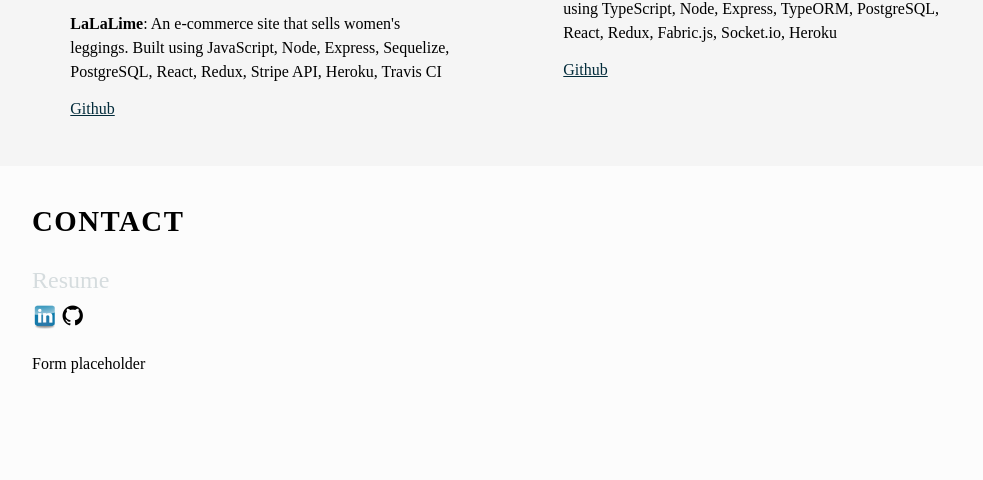
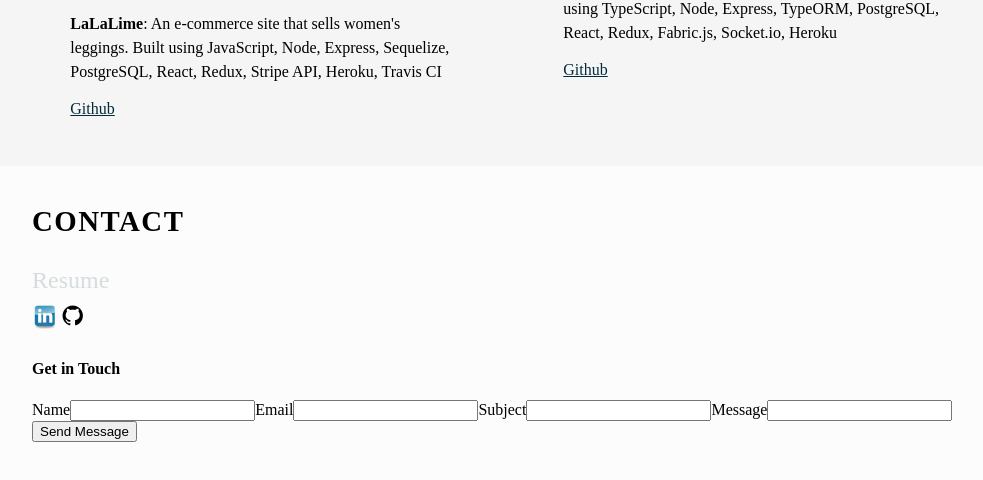
Before and after one commit to elizabetheinstein/Portfolio-Site, a Gatsby site: page / in a window 1280 px wide. Shown: the part 2176-2656 px from the top of the page, without its empty margins (130-1113 px from the left). Before the commit the page ends 2625 px from the top, so only its background shows below. Built offline with nearby package versions, Linux system fonts and the light colour scheme; Gatsby itself is replaced by a stand-in of ours.

Commit message:
Created contact form with emailjs

```diff
--- a/gatsby-config.js
+++ b/gatsby-config.js
@@ -1,3 +1,7 @@
+require("dotenv").config({
+  path: `.env.${process.env.NODE_ENV}`,
+})
+
 module.exports = {
   siteMetadata: {
     title: `Elizabeth Einstein`,
@@ -27,8 +31,6 @@ module.exports = {
       },
     },
     `gatsby-plugin-sass`,
-    // this (optional) plugin enables Progressive Web App + Offline functionality
-    // To learn more, visit: https://gatsby.dev/offline
     `gatsby-plugin-offline`,
   ],
 }
--- a/src/components/contact-form.jsx
+++ b/src/components/contact-form.jsx
@@ -1,9 +1,69 @@
 import React, { useState } from 'react';
+import * as emailjs from 'emailjs-com'
 
 const ContactForm = () => {
-    const { name, setName } = useState('');
-    const { email, setEmail } = useState('');
-    const { subject, setSubject } = useState('');
-    const { message, setMessage } = useState('');
+    const [name, setName] = useState('');
+    const [email, setEmail] = useState('');
+    const [subject, setSubject] = useState('');
+    const [message, setMessage] = useState('');
 
+    const resetForm = () => {
+        setName('')
+        setEmail('')
+        setSubject('')
+        setMessage('')
+    }
+
+    const handleNameChange = (evt) => {
+        setName(evt.target.value)
+    }
+    const handleEmailChange = (evt) => {
+        setEmail(evt.target.value)
+    }
+    const handleSubjectChange = (evt) => {
+        setSubject(evt.target.value)
+    }
+    const handleMessageChange = (evt) => {
+        setMessage(evt.target.value)
+    }
+
+    const handleSubmit = (evt) => {
+        evt.preventDefault()
+
+        let templateParams = {
+            from_name: email,
+            to_name: 'eeinstein134@gmail.com',
+            subject: subject,
+            message_html: message,
+        }
+        emailjs.send(
+            'gmail',
+            'template_Wv7JykYp',
+            templateParams,
+            process.env.USER_ID
+        )
+
+
+        resetForm()
+    }
+
+    return (
+        <div className='form-container'>
+            <h4>Get in Touch</h4>
+            <form onSubmit={handleSubmit}>
+                <label htmlFor='from_name'>Name</label>
+                <input type='text' name='name' value={name} onChange={handleNameChange} />
+                <label htmlFor='email'>Email</label>
+                <input type='text' name='email' value={email} onChange={handleEmailChange} />
+                <label htmlFor="subject">Subject</label>
+                <input type='text' name='subject' value={subject} onChange={handleSubjectChange} />
+                <label htmlFor="subject">Message</label>
+                <input type='text' name='message' value={message} onChange={handleMessageChange} />
+
+                <button type='submit'>Send Message</button>
+            </form>
+        </div>
+    )
 }
+
+export default ContactForm;
--- a/src/components/contact.jsx
+++ b/src/components/contact.jsx
@@ -1,6 +1,7 @@
 import React from "react";
 import { useStaticQuery, graphql } from "gatsby";
 import Img from "gatsby-image";
+import ContactForm from './contact-form'
 
 const Contact = () => {
     const data = useStaticQuery(graphql`
@@ -58,7 +59,7 @@ const Contact = () => {
                         </div>
                     </div>
                     <div className="contact-form">
-                        <p>Form placeholder</p>
+                        <ContactForm />
                     </div>
                 </div>
             </div>
```
